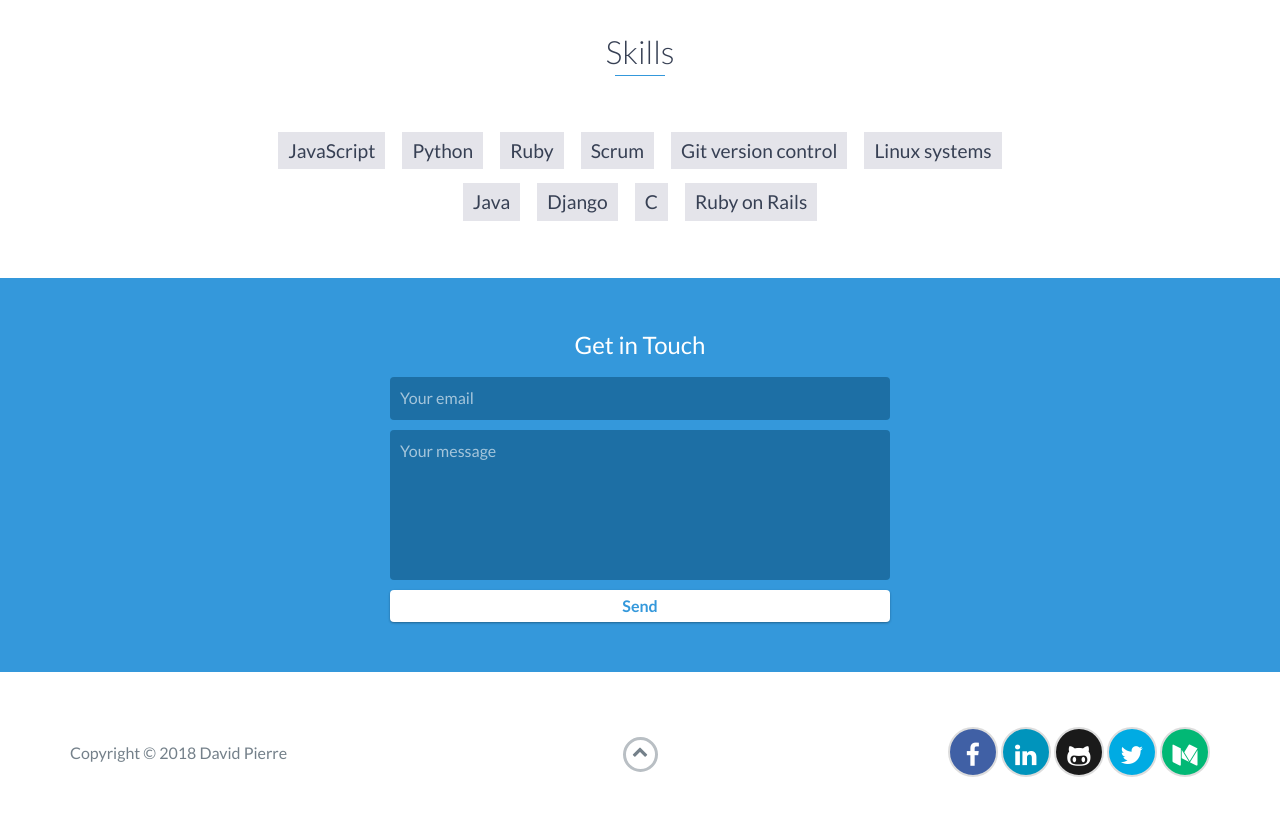
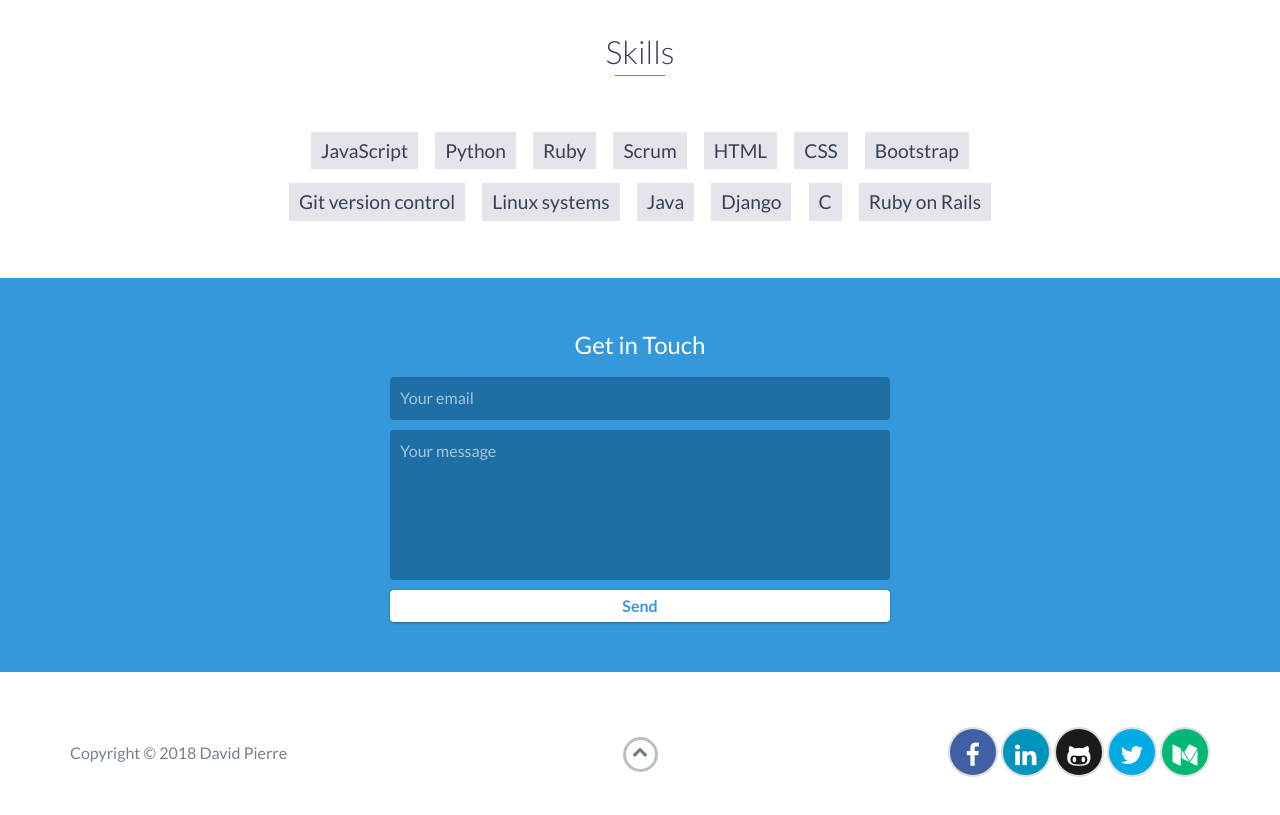
Before and after one commit to DavidPierre21/DavidPierre21.github.io, a website: page index.html in a window 1280 px wide. Shown: the part 3340-4155 px from the top of the page. Drawn offline with nearby package versions, Linux system fonts and the light colour scheme.

Commit message:
Changed some text

```diff
--- a/index.html
+++ b/index.html
@@ -211,6 +211,9 @@
             <li>Python</li>
             <li>Ruby</li>
             <li>Scrum</li>
+            <li>HTML</li>
+            <li>CSS</li>
+            <li>Bootstrap</li>
             <li>Git version control</li>
             <li>Linux systems</li>
             <li>Java</li>
```
